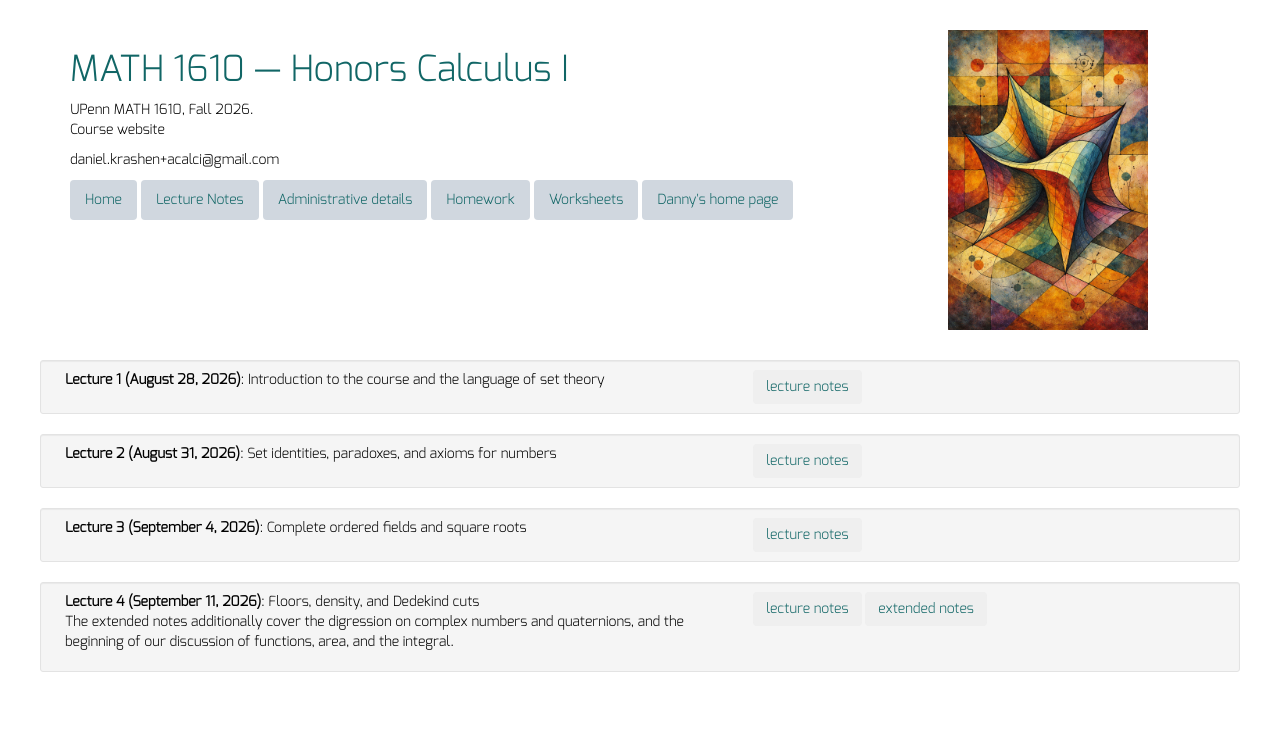
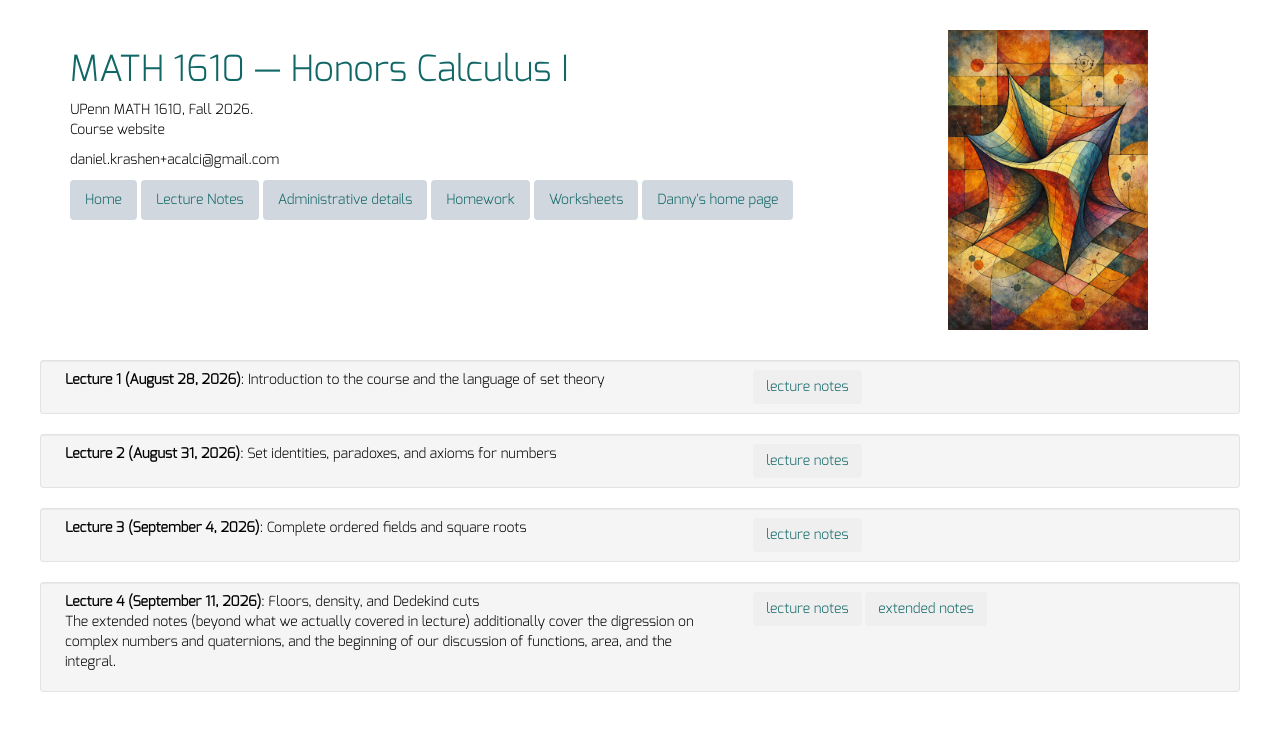
Before and after one commit to dkrashen/honors-calculus-1610, a Jekyll site: the page built from lectures/index.html, in a window 1280 px wide. Shown: the top 731 px of the page. Built offline with Jekyll 4.4.1, drawn with Linux system fonts in a browser that asks for light colours; nearby versions of some CDN libraries.

Commit message:
tweak lecture label

```diff
--- a/_data/lectures.yml
+++ b/_data/lectures.yml
@@ -9,6 +9,6 @@
   filename: "lecture3-slides.pdf"
 - title: "Lecture 4 (September 11, 2026)"
   description: "Floors, density, and Dedekind cuts"
-  details: "The extended notes additionally cover the digression on complex numbers and quaternions, and the beginning of our discussion of functions, area, and the integral."
+  details: "The extended notes (beyond what we actually covered in lecture) additionally cover the digression on complex numbers and quaternions, and the beginning of our discussion of functions, area, and the integral."
   filename: "lecture4-slides.pdf"
   extended_filename: "lecture4-slides-extended.pdf"
```
